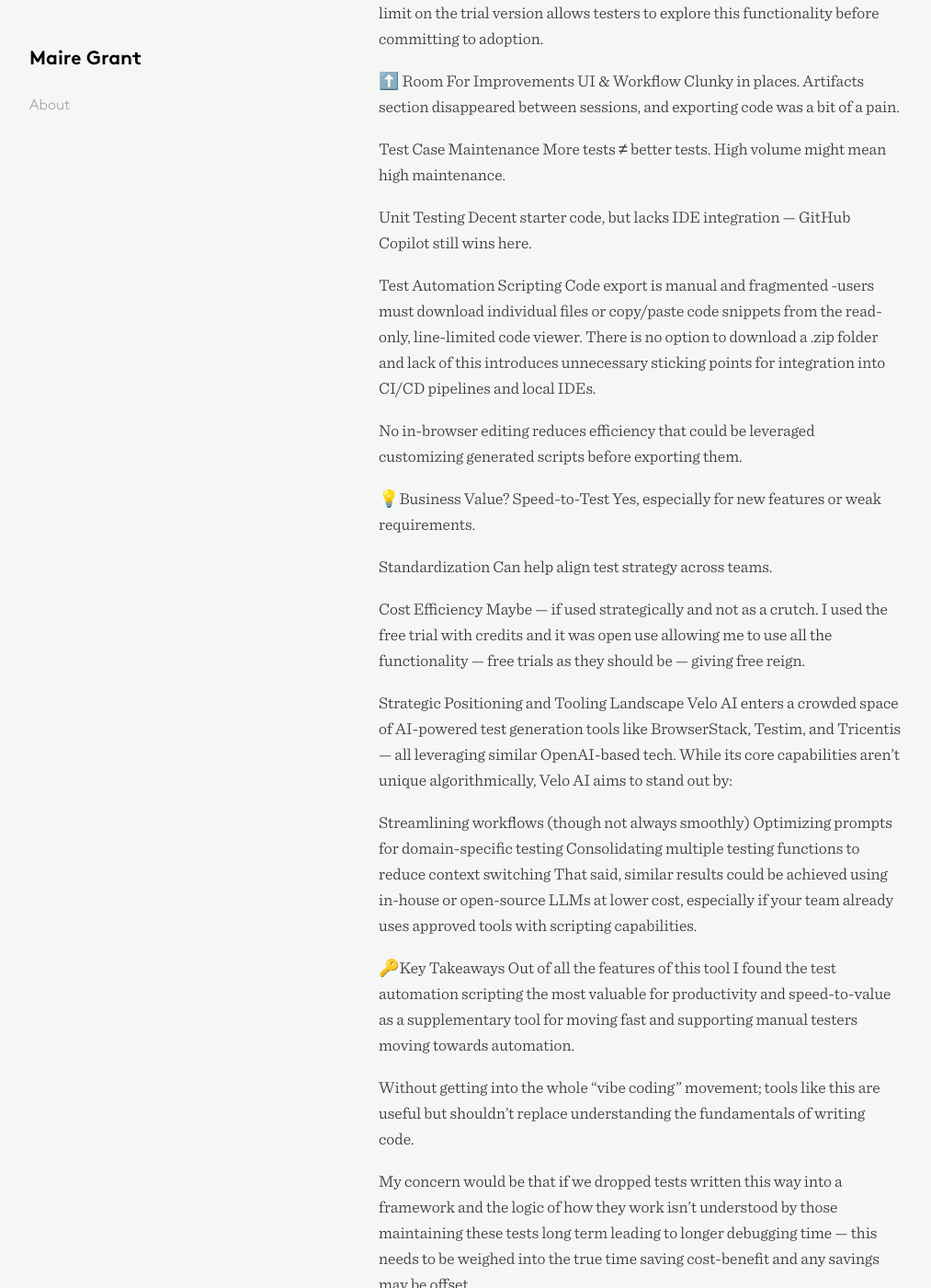
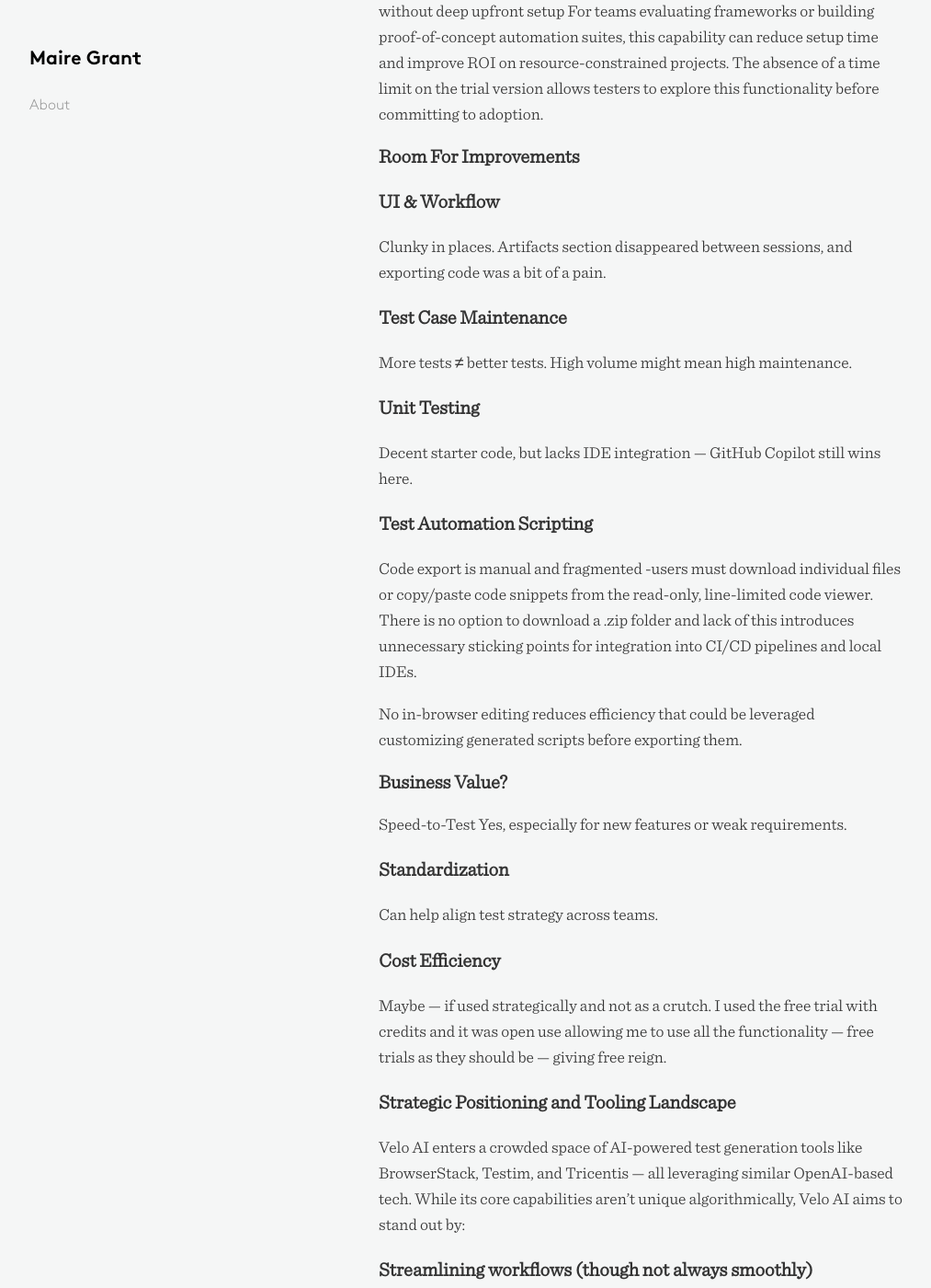
Before and after one commit to mairegrant/mairegrant.github.io, a Jekyll site: the page built from _posts/2025-09-30-VeloAI.md, in a window 1280 px wide and 1400 px high, scrolled down 2087 px. Shown: the whole window at 92% size, without its empty margins (38-1051 px from the left). Built offline with Jekyll 4.4.1, drawn with Linux system fonts in a browser that asks for light colours; some of the changed text lies outside the part shown.

Commit message:
remove emojis

```diff
--- a/_posts/2025-09-30-VeloAI.md
+++ b/_posts/2025-09-30-VeloAI.md
@@ -6,10 +6,10 @@
 
 I took Velo.AI for a spin to see if it lives up to its bold claim that it can “generate weeks of testing work in minutes.” Spoiler alert — it has got potential, but it’s not quite the silver bullet (yet).
 
-📝Evaluation Approach
+## Evaluation Approach
 To give this a fair shot I used Strava as an example as it has an open API specification and is used among hobbyists as well as having some complex functionality. Supporting mocked artifacts including requirements documentation and architecture diagrams were generated using Copilot and fed into Velo AI as inputs. This allowed for a realistic simulation of the tool’s workflow in a typical modern development environment.
 
-✅ What It Does Well
+## What It Does Well
 Requirements Validation
 Surprisingly solid. It flagged 19 gaps from vague prompts I provided and even suggested technical formats like GeoJSON and GeoJSON LineString which left me impressed. This can translate to a saving in time for devs and QAs alike on Spikes.
 
@@ -22,7 +22,7 @@
 Supplementing exploratory or regression testing with additional test perspectives that may catch overlooked edge cases.
 The auto-generation capability reduces manual effort, promotes test standardization, and could enhance onboarding for new testers or test leads by giving them a clear, automated view of what needs coverage. This is useful in large or distributed teams where test design quality may not be consistent.
 
-API Test Case Creation
+## API Test Case Creation
 Generated solid test cases from OpenAPI specification. Covered boundary, security, and performance — ideal for fast-paced teams.
 
 From a business standpoint, this functionality offers value
@@ -47,41 +47,41 @@
 Explore performance and mobile testing use cases without deep upfront setup
 For teams evaluating frameworks or building proof-of-concept automation suites, this capability can reduce setup time and improve ROI on resource-constrained projects. The absence of a time limit on the trial version allows testers to explore this functionality before committing to adoption.
 
-⬆️ Room For Improvements
-UI & Workflow
+## Room For Improvements
+### UI & Workflow
 Clunky in places. Artifacts section disappeared between sessions, and exporting code was a bit of a pain.
 
-Test Case Maintenance
+### Test Case Maintenance
 More tests ≠ better tests. High volume might mean high maintenance.
 
-Unit Testing
+### Unit Testing
 Decent starter code, but lacks IDE integration — GitHub Copilot still wins here.
 
-Test Automation Scripting
+### Test Automation Scripting
 Code export is manual and fragmented -users must download individual files or copy/paste code snippets from the read-only, line-limited code viewer. There is no option to download a .zip folder and lack of this introduces unnecessary sticking points for integration into CI/CD pipelines and local IDEs.
 
 No in-browser editing reduces efficiency that could be leveraged customizing generated scripts before exporting them.
 
-💡Business Value?
+## Business Value?
 Speed-to-Test
 Yes, especially for new features or weak requirements.
 
-Standardization
+### Standardization
 Can help align test strategy across teams.
 
-Cost Efficiency
+### Cost Efficiency
 Maybe — if used strategically and not as a crutch.
 I used the free trial with credits and it was open use allowing me to use all the functionality — free trials as they should be — giving free reign.
 
-Strategic Positioning and Tooling Landscape
+### Strategic Positioning and Tooling Landscape
 Velo AI enters a crowded space of AI-powered test generation tools like BrowserStack, Testim, and Tricentis — all leveraging similar OpenAI-based tech. While its core capabilities aren’t unique algorithmically, Velo AI aims to stand out by:
 
-Streamlining workflows (though not always smoothly)
+### Streamlining workflows (though not always smoothly)
 Optimizing prompts for domain-specific testing
 Consolidating multiple testing functions to reduce context switching
 That said, similar results could be achieved using in-house or open-source LLMs at lower cost, especially if your team already uses approved tools with scripting capabilities.
 
-🔑Key Takeaways
+## Key Takeaways
 Out of all the features of this tool I found the test automation scripting the most valuable for productivity and speed-to-value as a supplementary tool for moving fast and supporting manual testers moving towards automation.
 
 Without getting into the whole “vibe coding” movement; tools like this are useful but shouldn’t replace understanding the fundamentals of writing code.
@@ -92,14 +92,14 @@
 
 A team combining this functionality with foundational knowledge and coding standards would likely see greater returns, as opposed to teams that treat it as a plug-and-play solution. Velo AI’s automation scripting offers value when used strategically as a catalyst for delivery speed and cross-platform efficiency but not as a replacement for skilled development practices. For best results, it should be integrated into automation initiatives focusing on maintainability, team enablement, skills, long-term scalability and sustainability.
 
-🧪Verdict
+## Verdict
 Velo AI is a solid toolkit for testers who know their craft and want a boost but not a replacement.
 Use it at project kick-off, during refinement, or when scoping out automation frameworks.
 Don’t expect this or any market tool to replace your intuition or experience.
 
 So, yes — Velo AI really can generate weeks of testing (assistance) in minutes but it is up to us to oversee the quality of the output and use the tool to maximise efficiency.
 
-My Scoring
+## My Scoring
 Ease of use rating — 6/10
 Intuitiveness — 5/10
 Value rating — 6.5/10
```
